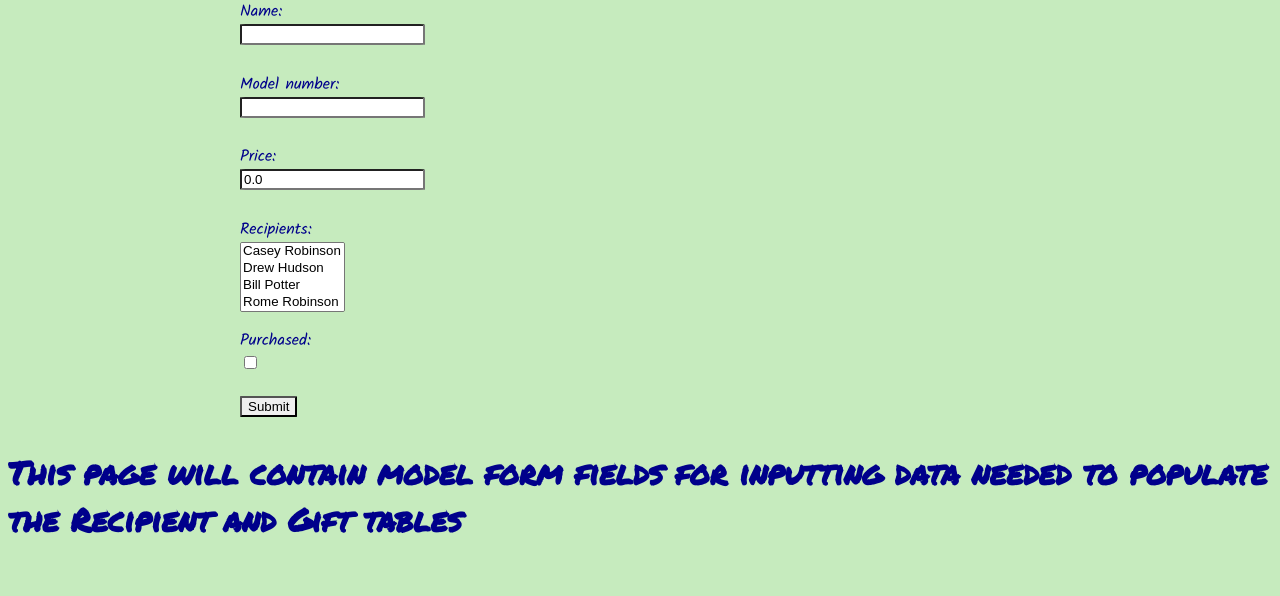
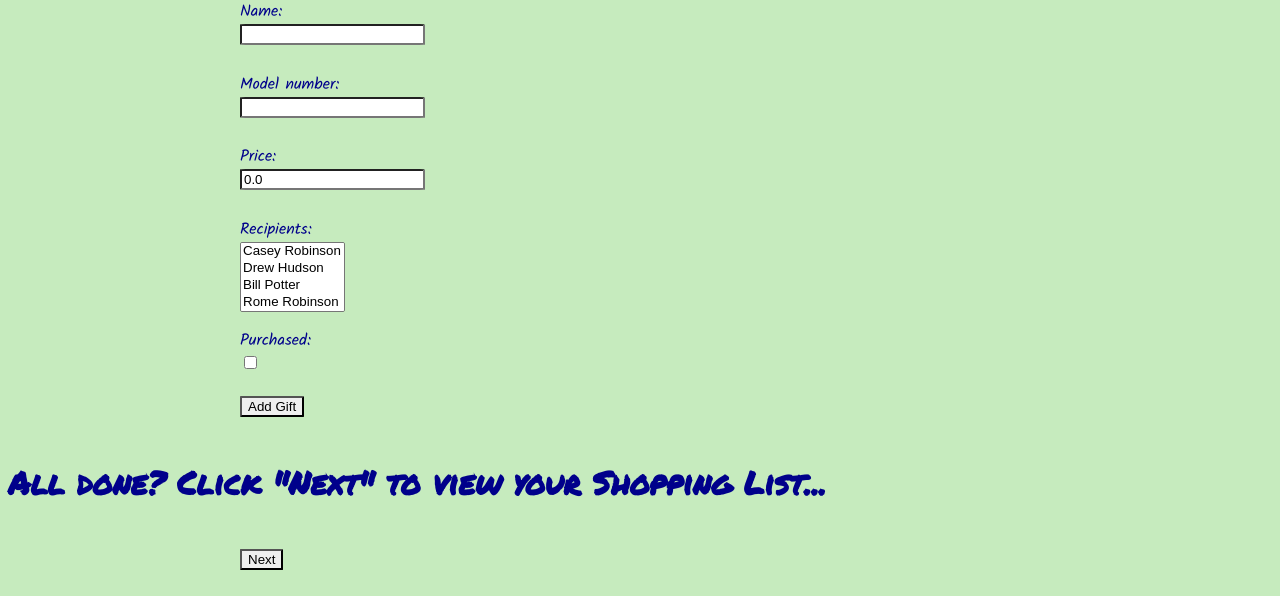
Before and after one commit to hudspace/gift_project, a Django app: page /idea_tracker/forms/gift_form/ in a window 1280 px wide. Shown: the part 214-810 px from the top of the page. Before the commit the page ends 748 px from the top, so only its background shows below. Run offline with Django 3.2, Linux system fonts and the light colour scheme; data comes from the database, SQL or seed files in the repository; both versions use the stored data as it was after the commit.

Commit message:
Added 'Next' button to gift form that links to shopping list view.

```diff
--- a/gift_project/idea_tracker/models.py
+++ b/gift_project/idea_tracker/models.py
@@ -19,7 +19,7 @@ class Recipient(models.Model):
 class Gift(models.Model):
     name = models.CharField(max_length=30, blank=True)
     model_number = models.CharField(max_length=30, blank=True)
-    price = models.DecimalField(default=0.0, decimal_places=2, max_digits=6)
+    price = models.DecimalField(default=0.00, decimal_places=2, max_digits=6)
     recipients = models.ManyToManyField(Recipient, blank=True)
     purchased = models.BooleanField(default=False)
 
--- a/gift_project/idea_tracker/templates/idea_tracker/gift_form.html
+++ b/gift_project/idea_tracker/templates/idea_tracker/gift_form.html
@@ -8,9 +8,14 @@
     <form method="POST" action="">
         {% csrf_token %}
         {{ gift_form.as_p }}
-        <input type="submit" value="Submit">
+        <input type="submit" value="Add Gift">
     <!--This page will contain model form fields for inputting data needed to populate the Recipient and Gift tables-->
     </form>
-    <h3>This page will contain model form fields for inputting data needed to populate the Recipient and Gift tables</h3>
+
+    <h4>All done? Click "Next" to view your Shopping List...</h4>
+    <form method="POST" action="/idea_tracker/shoppinglist/">
+        {% csrf_token %}
+        <input type="submit" value="Next">
+    </form>
 
 {% endblock %}
```
Also changed, not shown: gift_project/db.sqlite3.
